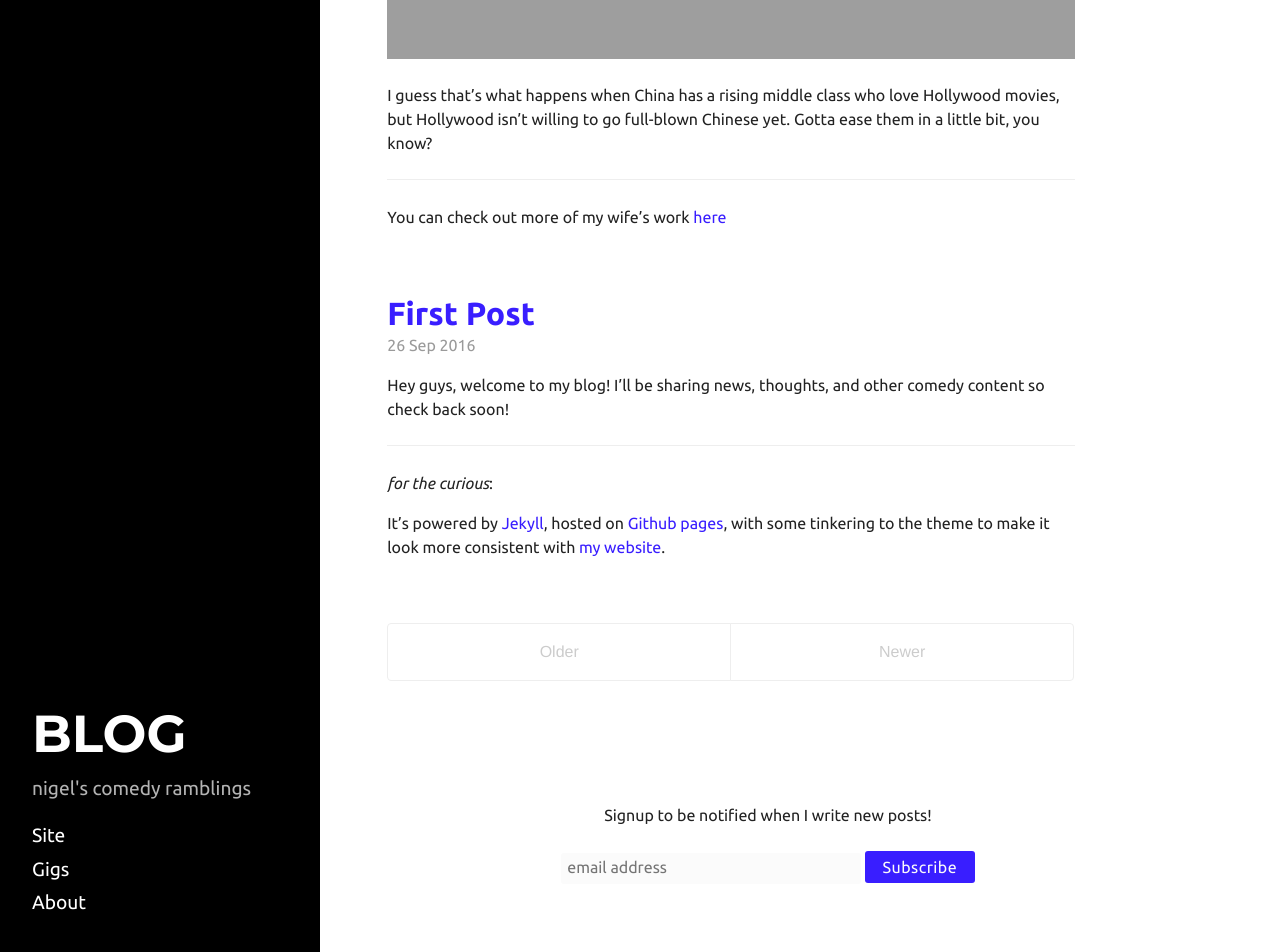
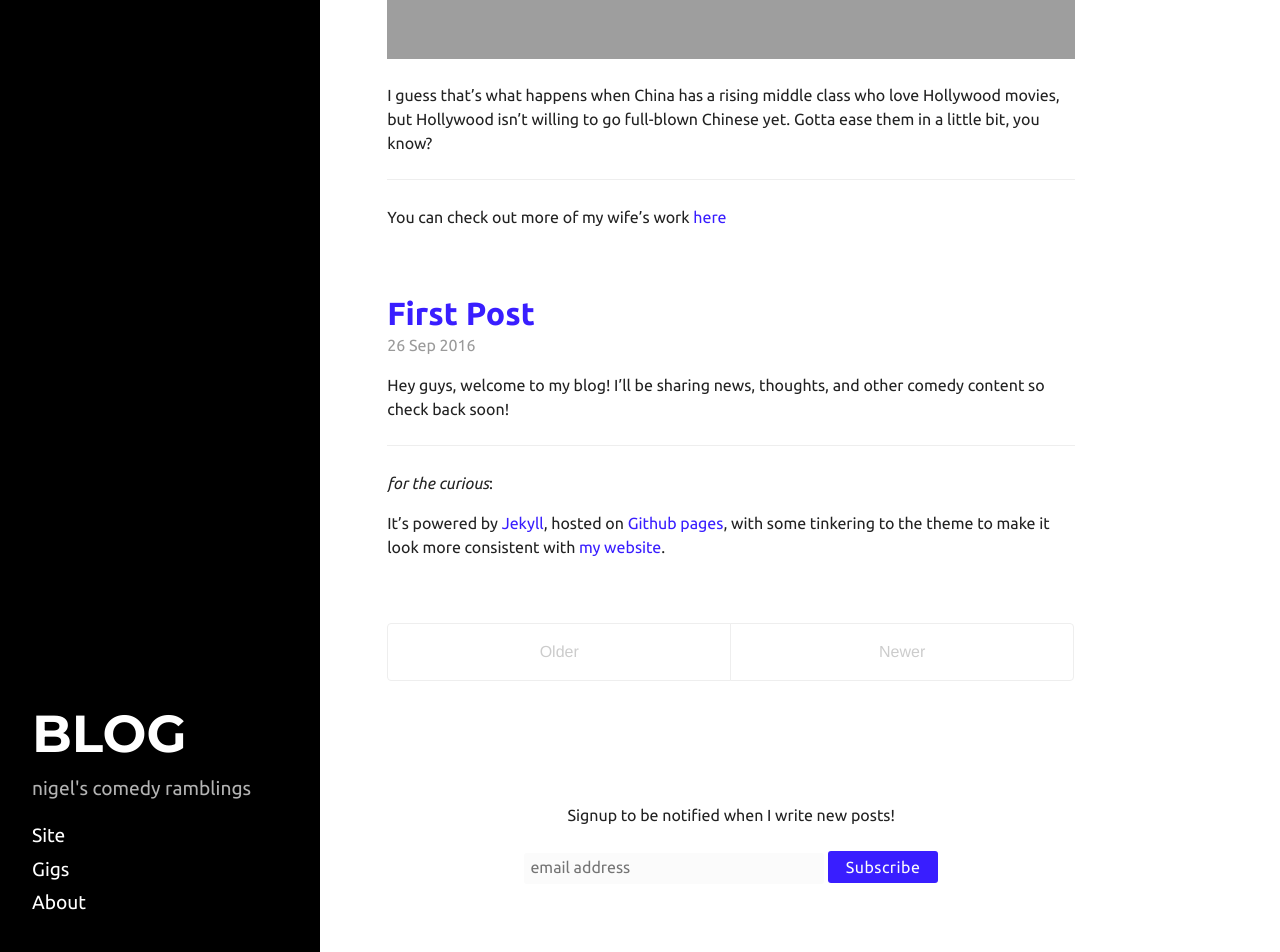
Before and after one commit to nigeljyng/nigeljyng.github.io, a Jekyll site: the page built from index.html, in a window 1280 px wide and 1400 px high, scrolled down 2062 px. Shown: the part 448-1400 px from the top of the window. Built offline with Jekyll 4.4.1, drawn with Linux system fonts in a browser that asks for light colours; nearby versions of some CDN libraries; the list of posts is cut into pages by our own code; grey boxes are pictures that could not be loaded.

Commit message:
center mailing list signup properly

```diff
--- a/public/css/hyde.css
+++ b/public/css/hyde.css
@@ -35,11 +35,6 @@ html {
   font-family: "Ubuntu", Helvetica, Arial, sans-serif;
 }
 @media (min-width: 48em) {
-  html {
-    font-size: 1em;
-  }
-}
-@media (min-width: 58em) {
   html {
     font-size: 1em;
   }
@@ -277,18 +272,20 @@ input[type=submit]{
     .mc_embed_signup .button {width: 50%; margin:5px;  }
     .mc_embed_signup .hide_on_small {display: none !important;}
 }
+/* use same widths as content */
 @media (min-width: 48em) {
   .mc_embed_signup {
     max-width: 40rem;
-    margin-left: 22rem;
-    margin-right: 2rem;
+    margin-left: 21rem;
+    margin-right: 3rem;
   }
 }
 
 @media (min-width: 64em) {
   .mc_embed_signup {
-    margin-left: 28rem;
-    margin-right: 8rem;
+    max-width: 45rem;
+    margin-left: 29vw;
+    margin-right: 4vw;
   }
 }
 #mc_embed_signup{background:transparent; clear:left; width:100%;}
```
